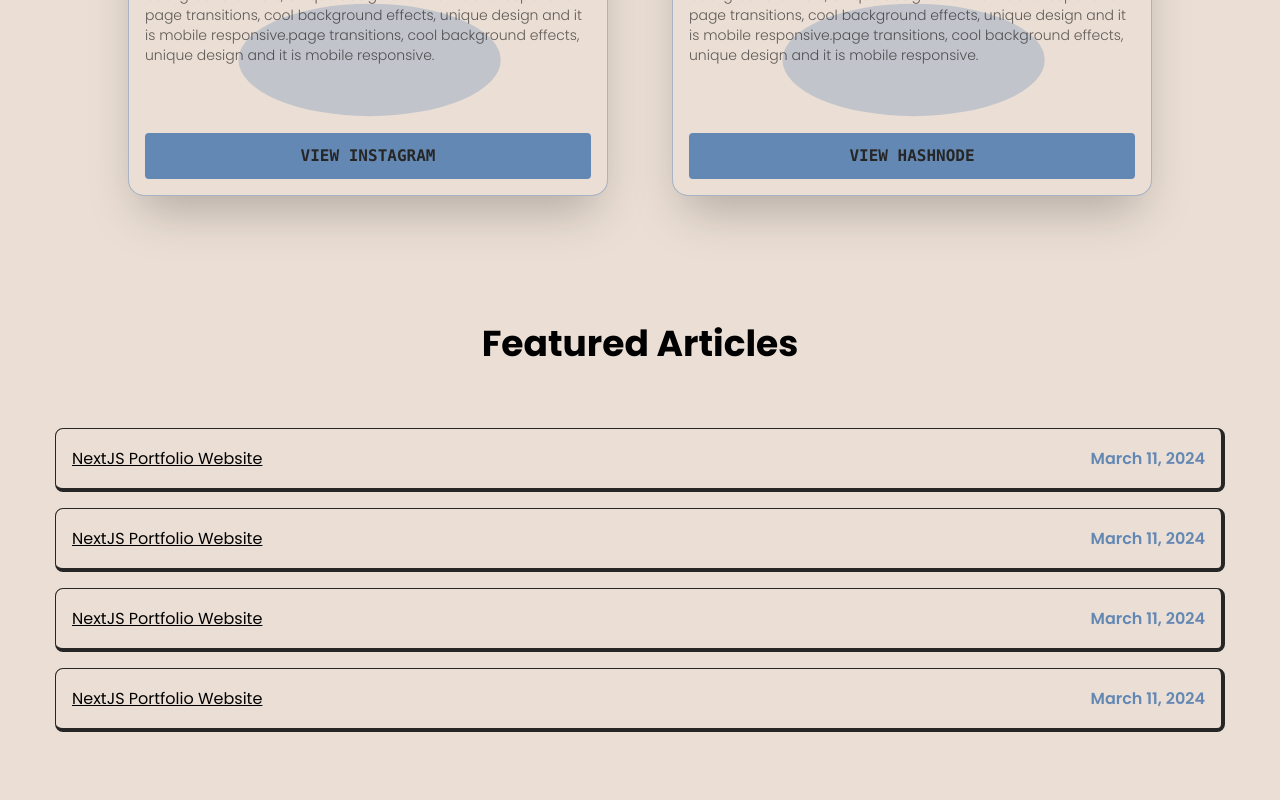
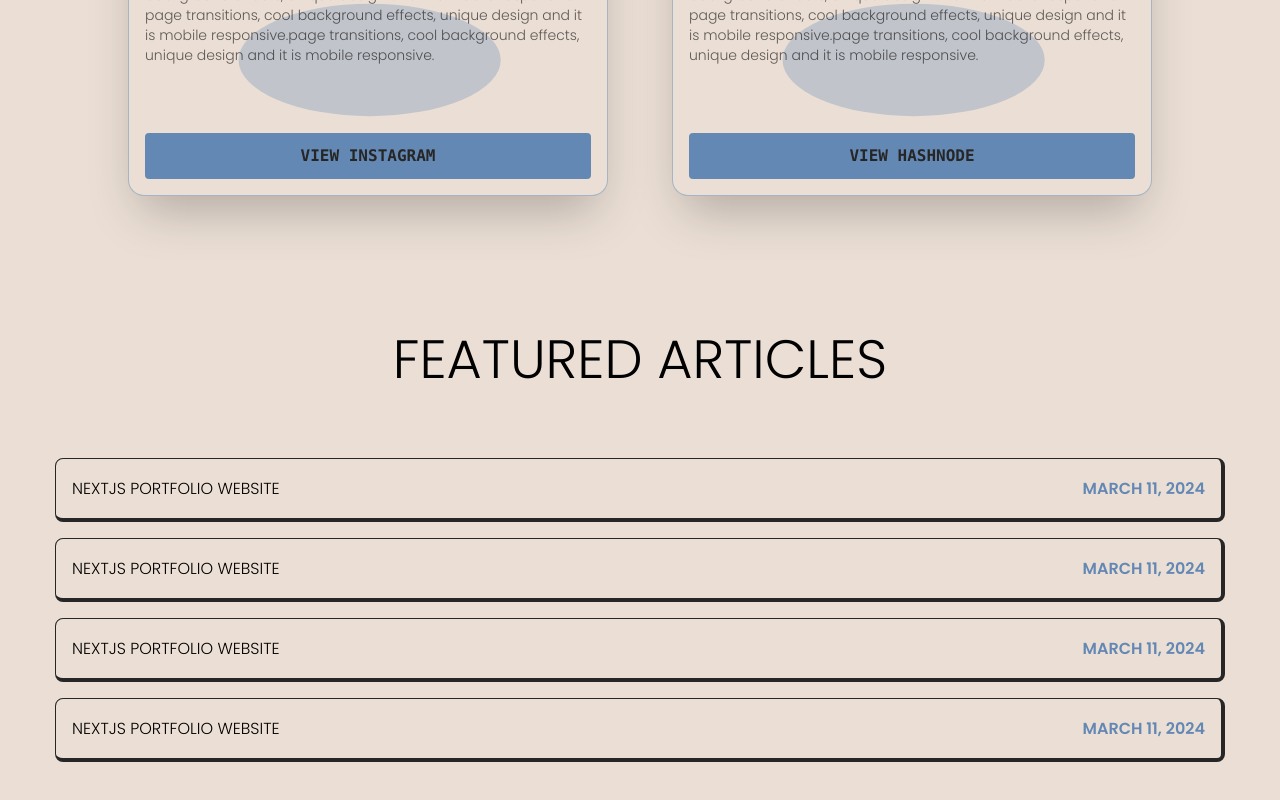
Before and after one commit to mzazakeith/portefeuille, a Next.js app: page /portefeuille/more in a window 1280 px wide. Shown: the part 612-1412 px from the top of the page. Built offline with nearby package versions, Linux system fonts and the light colour scheme.

Commit message:
featured articles styled

```diff
--- a/pages/more/index.js
+++ b/pages/more/index.js
@@ -23,10 +23,10 @@ const Article = ({title, date, link}) =>{
                     },
                 }}
                 className="relative w-full first:mt-0 p-4 py-2 my-4 rounded-lg flex h-[4rem] items-center justify-between border border-solid border-neutral-800
-         border-r-4 border-b-4 hover:text-accent
+         border-r-4 border-b-4 hover:border-accent/90
         ">
-                <Link href={link} target="_blank" className="underline">{title}</Link>
-                <span className="text-accent font-semibold pl-4">{date}</span>
+                <Link href={link} target="_blank" className="hover:underline uppercase font-light">{title}</Link>
+                <span className="text-accent font-semibold pl-4 uppercase">{date}</span>
             </motion.div>
 
         </motion.li>
@@ -168,7 +168,7 @@ const More = () => {
                 page transitions, cool background effects, unique design and it is mobile responsive.
                 page transitions, cool background effects, unique design and it is mobile responsive.page transitions, cool background effects, unique design and it is mobile responsive."/>
         </ul>
-          <h2 className="font-bold text-4xl text-center my-16 mt-32">Featured Articles</h2>
+          <h2 className="font-light h2 uppercase text-center my-16 mt-32">Featured Articles</h2>
           <ul className="w-full">
               <Article
                   title="NextJS Portfolio Website"
```
